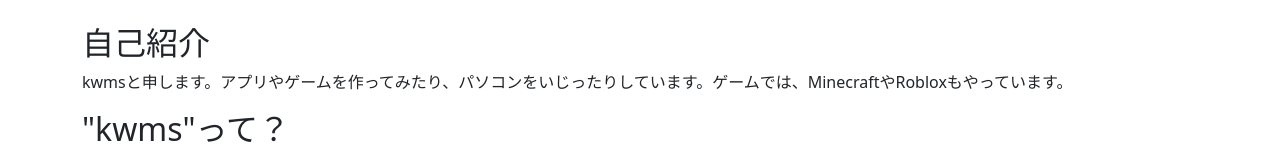
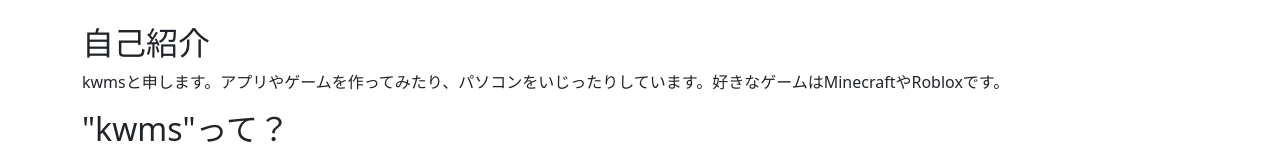
Before and after one commit to kw-ms/kwms.f5.si, a plain HTML site: page about.html in a window 1280 px wide. Shown: the part 232-391 px from the top of the page. Drawn offline with nearby package versions, Linux system fonts and the light colour scheme.

Commit message:
edit about.html

```diff
--- a/about.html
+++ b/about.html
@@ -45,7 +45,7 @@
 
     <div class="container my-5">
         <h2>自己紹介</h2>
-        <p>kwmsと申します。アプリやゲームを作ってみたり、パソコンをいじったりしています。ゲームでは、MinecraftやRobloxもやっています。</p>
+        <p>kwmsと申します。アプリやゲームを作ってみたり、パソコンをいじったりしています。好きなゲームはMinecraftやRobloxです。</p>
         <h2>"kwms"って？</h2>
         <p>私のニックネームみたいなやつです。本名のローマ字から一部とってkwmsです。サイトによってkw-msやkw_msにしていることもあります。このサイトでは基本的にkwmsで統一しています。</p>
         <h2>サイトについて</h2>
```
